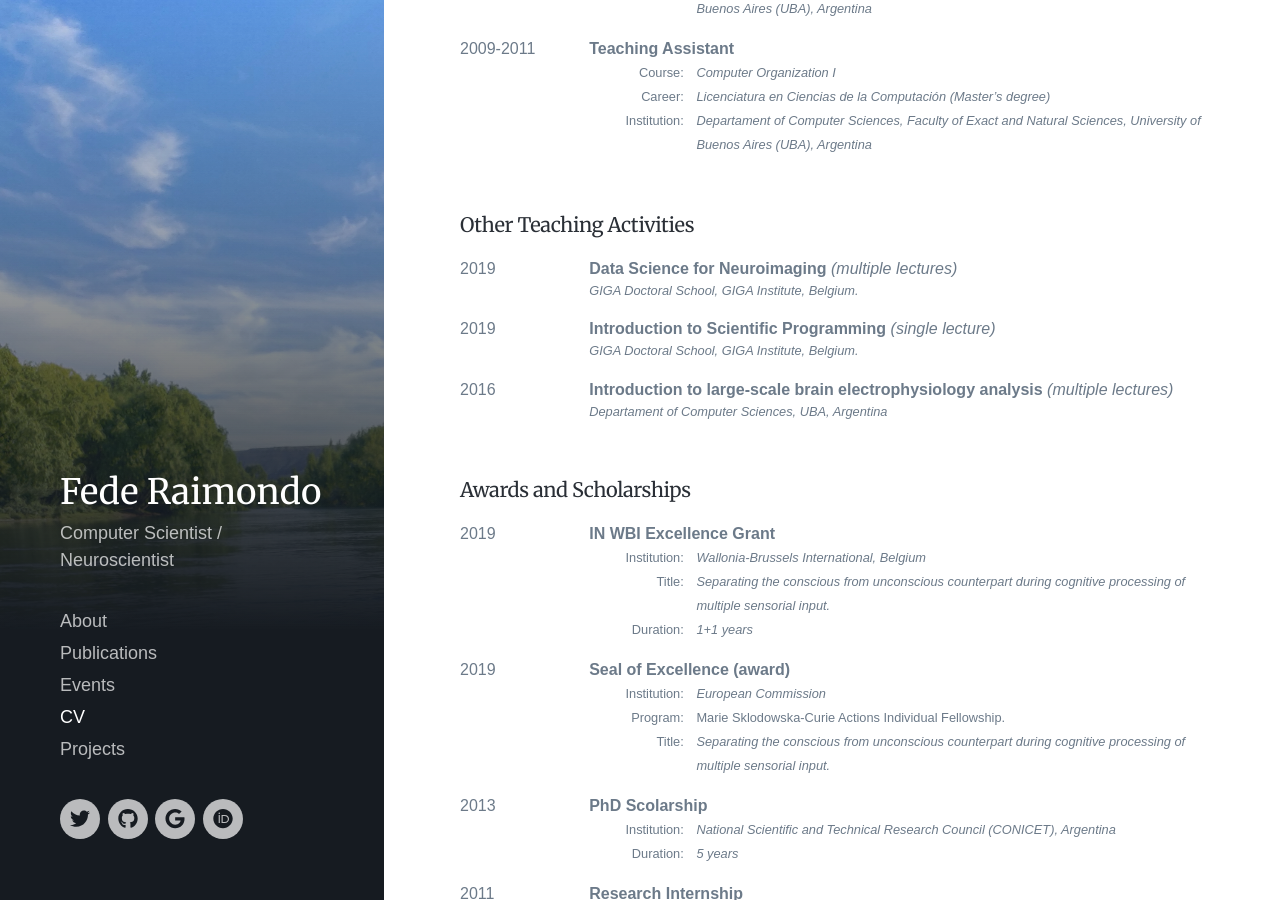
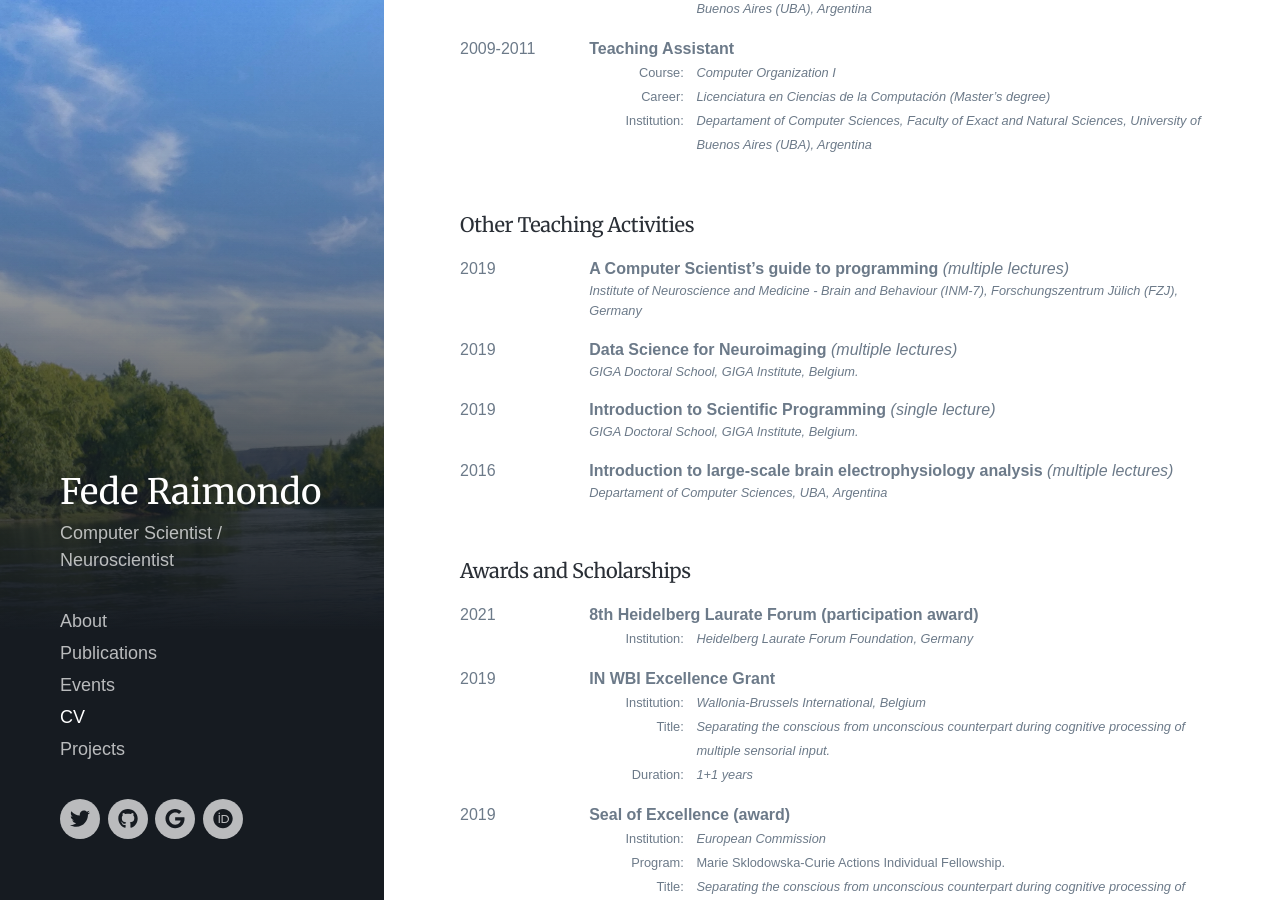
Before and after one commit to fraimondo/fraimondo.github.io, a Jekyll site: the page built from _pages/cv.md, in a window 1280 px wide and 900 px high, scrolled down 1835 px. Built offline with Jekyll 4.4.1, drawn with Linux system fonts in a browser that asks for light colours; nearby versions of some CDN libraries; some web fonts are replaced; some of the changed text lies outside the part shown.

Commit message:
Update CV

```diff
--- a/_pages/cv.md
+++ b/_pages/cv.md
@@ -141,6 +141,12 @@ Teaching Positions
 Other Teaching Activities
 -------------------------
 2019
+:   **A Computer Scientist's guide to programming** *(multiple lectures)*
+
+    *Institute of Neuroscience and Medicine - Brain and Behaviour (INM-7), Forschungszentrum Jülich (FZJ), Germany*
+
+
+2019
 :   **Data Science for Neuroimaging** *(multiple lectures)*
 
     *GIGA Doctoral School, GIGA Institute, Belgium.*
@@ -160,6 +166,13 @@ Other Teaching Activities
 
 Awards and Scholarships
 -----------------------
+2021
+:   **8th Heidelberg Laurate Forum (participation award)**
+
+    Institution:
+    :   *Heidelberg Laurate Forum Foundation, Germany*
+
+
 2019
 :   **IN WBI Excellence Grant**
 
```
Also changed, not shown: other parts of _pages/cv.md (+1 -1 lines), _pages/events.md (+8 -2 lines), _pages/publications.md (+5 -1 lines).
